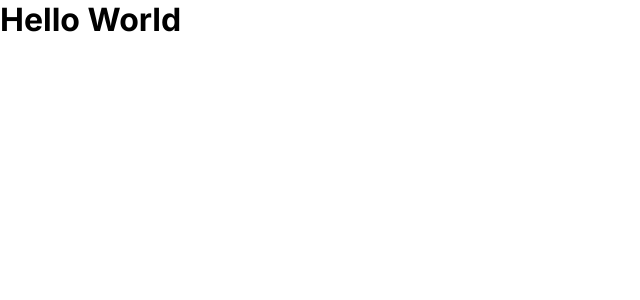
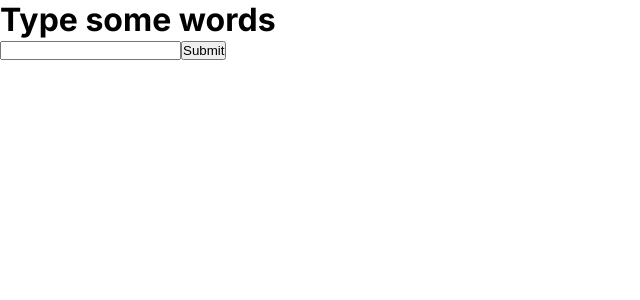
Before and after one commit to AdmiralFirefox/dragon-fruit-grader, a Next.js app in the folder client/: page / in a window 1280 px wide. Shown: the top 300 px of the page, without its empty margins (0-640 px from the left). Built offline with nearby package versions, Linux system fonts and the light colour scheme.

Commit message:
Added set-up for receiving user inputs

```diff
--- a/client/app/layout.tsx
+++ b/client/app/layout.tsx
@@ -1,5 +1,6 @@
 import type { Metadata } from "next";
 import { Inter } from "next/font/google";
+import { QueryProvider } from "@/providers/QueryProvider";
 import "./globals.css";
 
 const inter = Inter({ subsets: ["latin"] });
@@ -16,7 +17,9 @@ export default function RootLayout({
 }>) {
   return (
     <html lang="en">
-      <body className={inter.className}>{children}</body>
+      <body className={inter.className}>
+        <QueryProvider>{children}</QueryProvider>
+      </body>
     </html>
   );
 }
--- a/client/app/page.tsx
+++ b/client/app/page.tsx
@@ -1,9 +1,65 @@
-import styles from "./page.module.css";
+"use client";
+
+import { FormEvent, useState } from "react";
+import { useMutation } from "@tanstack/react-query";
+import Axios from "axios";
+
+interface InputProps {
+  user_input: string;
+  word_length: string;
+}
+
+// Define the mutation function
+const sendUserInput = async (userInput: string) => {
+  const response = await Axios.post(
+    "http://localhost:8080/api/home",
+    { userInput },
+    {
+      headers: {
+        "Content-Type": "application/json",
+      },
+    }
+  );
+
+  return response.data;
+};
 
 export default function Home() {
+  const [userInput, setUserInput] = useState("");
+
+  // Use the useMutation hook
+  const mutation = useMutation<InputProps, Error, typeof userInput>({
+    mutationFn: sendUserInput,
+  });
+
+  const handleSubmit = (e: FormEvent<HTMLFormElement>) => {
+    e.preventDefault();
+    mutation.mutate(userInput);
+    setUserInput("");
+  };
+
   return (
     <main>
-      <h1>Hello World</h1>
+      <h1>Type some words</h1>
+      <form onSubmit={handleSubmit}>
+        <input
+          type="text"
+          value={userInput}
+          onChange={(e) => setUserInput(e.target.value)}
+        />
+        <button type="submit">Submit</button>
+      </form>
+
+      <br />
+
+      {mutation.isPending && <p>Loading...</p>}
+      {mutation.isError && <p>An error occurred.</p>}
+      {mutation.isSuccess && (
+        <div>
+          <p>{mutation.data.user_input}</p>
+          <p>{mutation.data.word_length}</p>
+        </div>
+      )}
     </main>
   );
 }
--- /dev/null
+++ b/client/providers/QueryProvider.tsx
@@ -0,0 +1,15 @@
+"use client";
+
+import { QueryClient, QueryClientProvider } from "@tanstack/react-query";
+
+type QueryProviderProps = {
+  children: React.ReactNode;
+};
+
+const queryClient = new QueryClient();
+
+export const QueryProvider = ({ children }: QueryProviderProps) => {
+  return (
+    <QueryClientProvider client={queryClient}>{children}</QueryClientProvider>
+  );
+};
```
Also changed, not shown: 1 other file (tests, documents, lock files or other folders).
